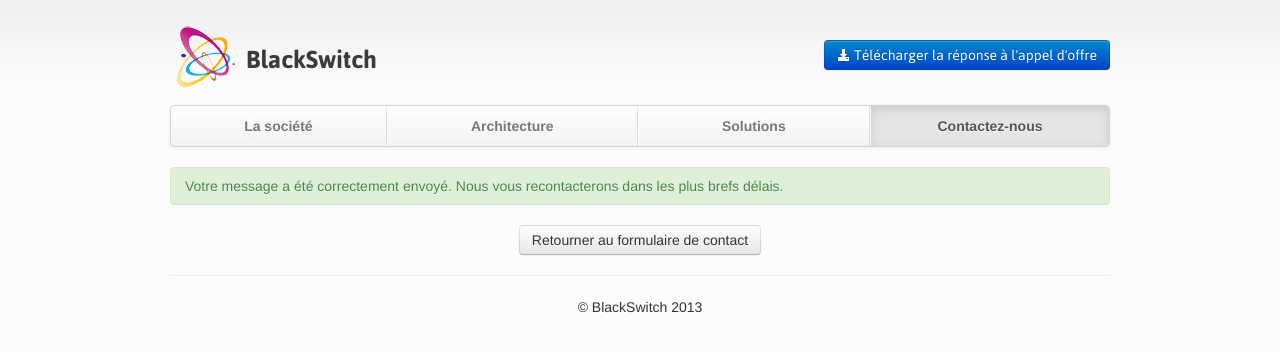
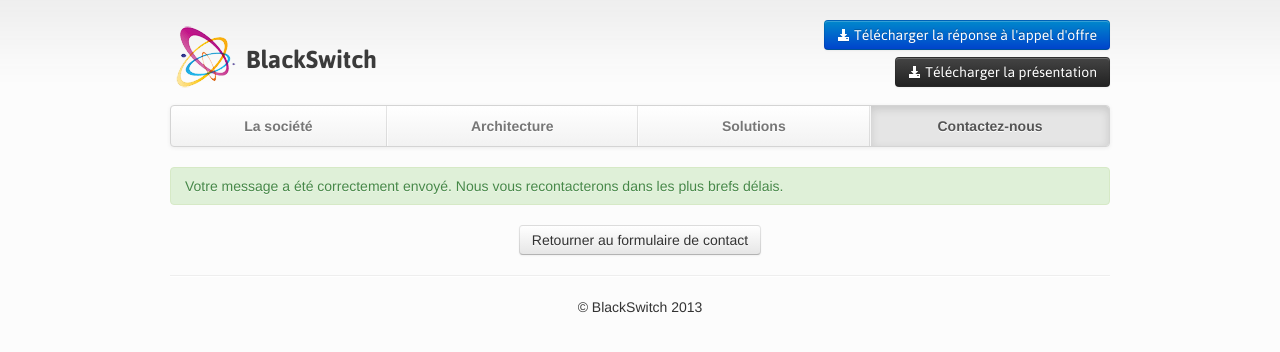
Before and after one commit to aerialls/TCS, a PHP site: template templates/send.html.twig in a window 1280 px wide. Shown: the top 352 px of the page. Run offline with PHP 8.4, Linux system fonts and the light colour scheme; the template is opened without the code that fills it, so the values that code supplies are empty; some libraries are stand-ins or nearby versions.

Commit message:
added presentation file

```diff
--- a/templates/layout.html.twig
+++ b/templates/layout.html.twig
@@ -28,6 +28,8 @@
                 <div class="logo clearfix">
                     <div class="btn-download pull-right">
                         <a href="/reponse.pdf" class="btn btn-primary"><i class="icon-white icon-download-alt"></i> Télécharger la réponse à l'appel d'offre</a>
+                        <div class="clear-fix"></div>
+                        <a href="/presentation.pdf" class="btn btn-second btn-inverse"><i class="icon-white icon-download-alt"></i> Télécharger la présentation</a>
                     </div>
                     <img src="/images/logo.png">
                     <h3 class="muted">BlackSwitch</h3>
--- a/web/css/layout.css
+++ b/web/css/layout.css
@@ -260,7 +260,11 @@ div.clickable a {
 }
 
 .btn-download {
-  margin-top: 20px;
+  text-align: right;
+}
+
+.btn-second {
+  margin-top: 7px;
 }
 
 .member {
```
Also changed, not shown: 1 other file.
